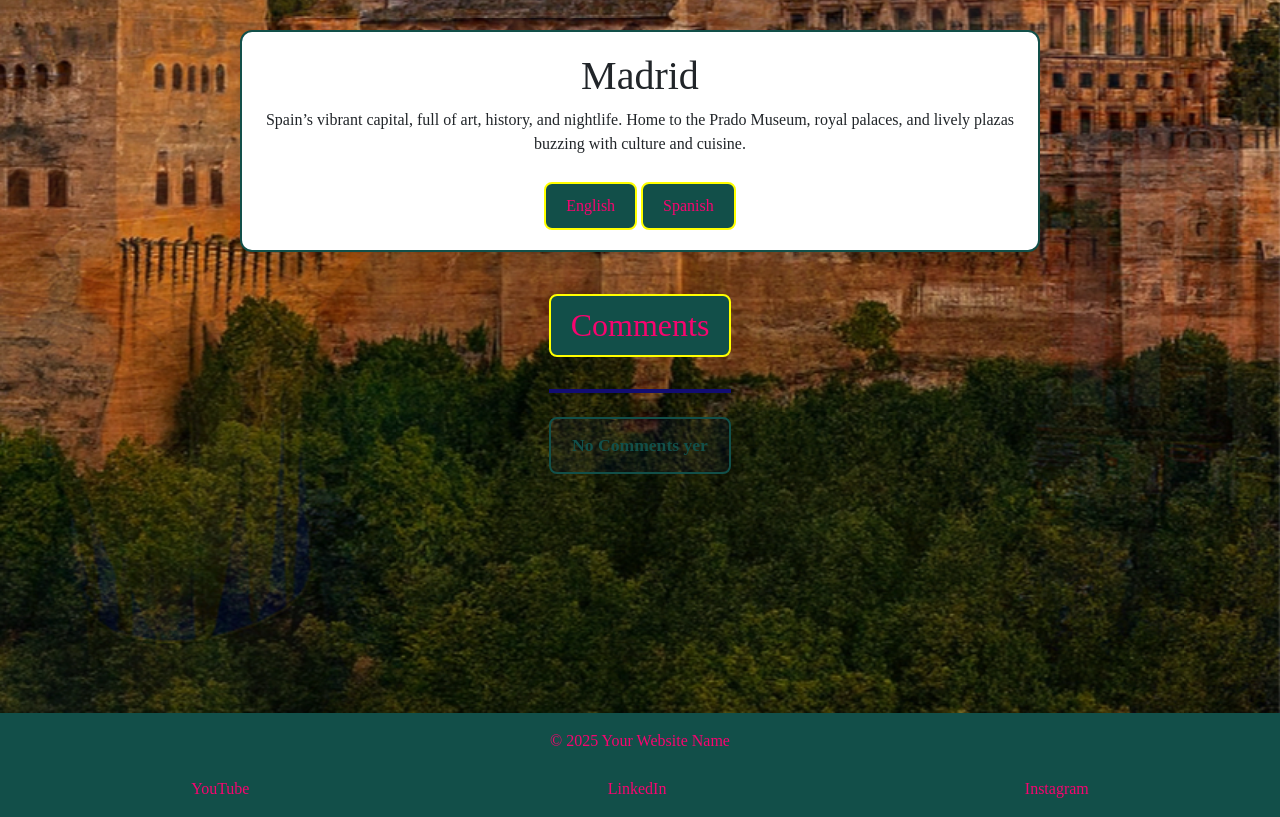
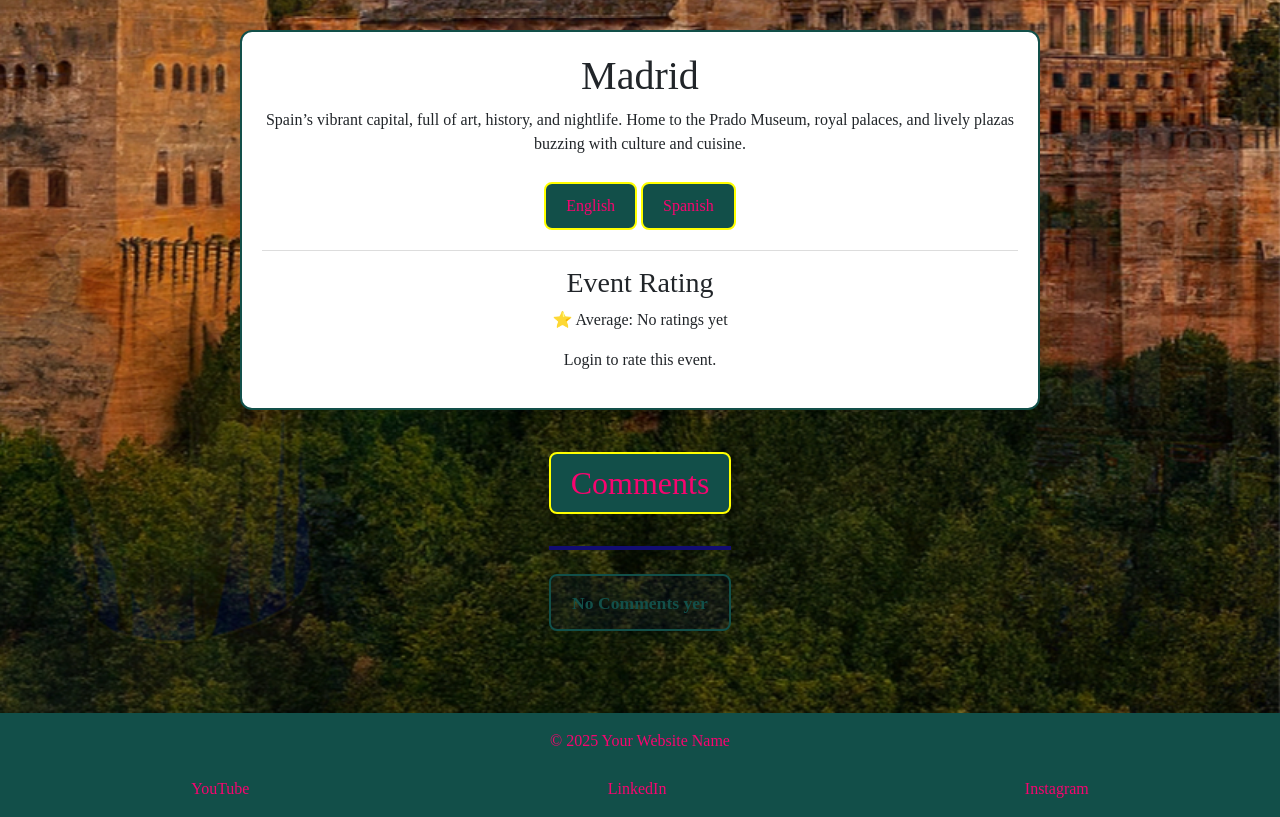
Before and after one commit to Richard-L4/Espana, a Django app: page /city-details/2/ in a window 1280 px wide. Shown: the part 772-1589 px from the top of the page. Run offline with Django 5.2, Linux system fonts and the light colour scheme; data comes from the database, SQL or seed files in the repository; both versions use the stored data as it was after the commit.

Commit message:
event ratings added

```diff
--- a/espana_es/models.py
+++ b/espana_es/models.py
@@ -86,3 +86,16 @@ class CardTextTranslation(models.Model):
 
     def __str__(self):
         return f"{self.card.title} ({self.language})"
+
+
+class EventRating(models.Model):
+    card = models.ForeignKey('CardText',
+                             on_delete=models.CASCADE, related_name='ratings')
+    user = models.ForeignKey(User, on_delete=models.CASCADE)
+    rating = models.IntegerField(choices=[(i, i) for i in range(1, 6)])
+
+    class Meta:
+        unique_together = ('card', 'user')
+
+    def __str__(self):
+        return f"{self.card.title} - {self.user.username} {{self.rating}}"
--- a/espana_es/templates/city-details.html
+++ b/espana_es/templates/city-details.html
@@ -34,8 +34,46 @@
                 <a href="{% url 'city-details' pk=card.pk %}?lang=en">English</a>
                 <a href="{% url 'city-details' pk=card.pk %}?lang=es">Spanish</a>
             </div>
+
+            <div class="rating-box">
+                <h3>Event Rating</h3>
+
+                <p>
+                    ⭐ Average:
+                    {% if average_rating %}
+                        {{ average_rating|floatformat:1 }}
+                    {% else %}
+                        No ratings yet
+                    {% endif %}
+                    {% if rating_count %}
+                        ({{ rating_count }} rating_count|pluralize )
+                    {% endif %}
+                </p>
+
+                {% if user.is_authenticated %}
+                <form method='POST' class="star-form" data-url="{% url 'rate_card' pk=card.id %}">
+                    {% csrf_token %}
+                    <div class="star-rating">
+                        {% for star in "12345"|make_list %}
+                        <button type="button" name="rating" value="{{ star }}"
+                        class="star-btn {% if user_rating and user_rating.rating == star|add:'0' %}slected{% endif %}">
+                         ★
+                    </button>
+                    {% endfor %}
+                    </div>
+                    <small class="rating-msg">
+                        {% if user_rating %}
+                            Your rating: {{ user_rating.rating }}  ★ (click star to change)
+                        {% else %}
+                            Click star to rate card
+                        {% endif %}
+                    </small>
+                </form>
+                {% else %}
+                <p>Login to rate this event.</p>
+                {% endif %}
+            </div>
         </div>
-
     </div>
 
     <!---- Comments -->
--- a/espana_es/urls.py
+++ b/espana_es/urls.py
@@ -14,5 +14,6 @@ urlpatterns = [
     path('logout/', views.user_logout, name='logout'),
     path('register', views.register, name='register'),
     path('toggle-reaction/<int:comment_id>/<str:reaction_type>/',
-         views.toggle_reaction, name='toggle_reaction')
+         views.toggle_reaction, name='toggle_reaction'),
+    path('card/<int:pk>/rate/', views.rate_card, name='rate_card'),
 ]
--- a/espana_es/views.py
+++ b/espana_es/views.py
@@ -3,11 +3,12 @@ from .forms import ContactForm, RegisterForm, CommentForm
 from django.contrib import messages
 from django.contrib.auth.forms import AuthenticationForm
 from django.contrib.auth import login, logout, authenticate
-from .models import CardText, Comment, CommentReaction
+from .models import CardText, Comment, CommentReaction, EventRating
 from django.core.paginator import Paginator
 from django.contrib.auth.decorators import login_required
 from django.http import JsonResponse
 from django.db import transaction
+from django.db.models import Avg
 
 
 # Create your views here.
@@ -161,6 +162,18 @@ def city_details(request, pk):
         form = CommentForm()
 
     comments = card.comments.all().order_by('created_at')
+
+    # ⭐ RATING STATS (NEW)
+    average_rating = card.ratings.aggregate(avg=Avg('rating'))['avg']
+    rating_count = card.ratings.count()
+
+    # ⭐ User’s existing rating (NEW)
+    user_rating = None
+    if request.user.is_authenticated:
+        user_rating = EventRating.objects.filter(
+            card=card, user=request.user
+        ).first()
+
     return render(request,
                   'city-details.html',
                   {'active_tab': 'city-details',
@@ -169,7 +182,38 @@ def city_details(request, pk):
                    'comments': comments,
                    'form': form,
                    'lang': lang,
+                   'average_rating': average_rating,
+                   'rating_count': rating_count,
+                   'user_rating': user_rating
                    })
+
+
+@login_required
+def rate_card(request, pk):
+    if request.method == 'POST':
+        card = get_object_or_404(CardText, pk=pk)
+        rating_value = int(request.POST.get('rating', 0))
+        if rating_value < 1 or rating_value > 5:
+            return JsonResponse({'error': 'Invalid rating'}, status=400)
+
+        # Create/ update user rating
+        EventRating.objects.update_or_create(
+            card=card,
+            user=request.user,
+            defaults={'rating': rating_value}
+        )
+
+        # Recalculate average and count
+
+        avg = card.ratings.aggregate(Avg('rating'))['rating__avg'] or 0
+        count = card.ratings.count()
+
+        return JsonResponse({
+            'rating': rating_value,
+            'average_rating': round(avg, 1),
+            'rating_count': count
+        })
+    return JsonResponse({'error': 'POST required'}, status=400)
 
 
 # ==============================
```
Also changed, not shown: espana_es/admin.py (+24 -1 lines), db.sqlite3, espana_es/migrations/0006_evenetrating.py (added), espana_es/migrations/0007_auto_20260226_1149.py (added).
